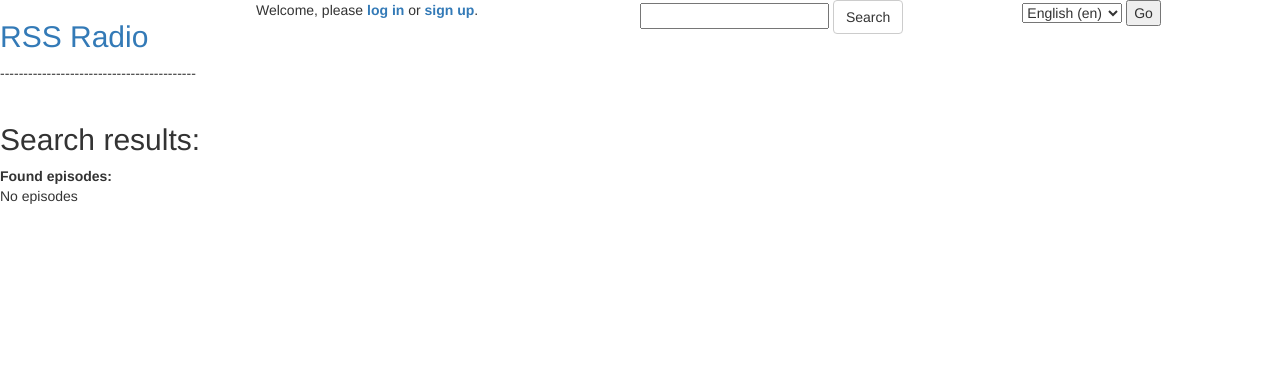
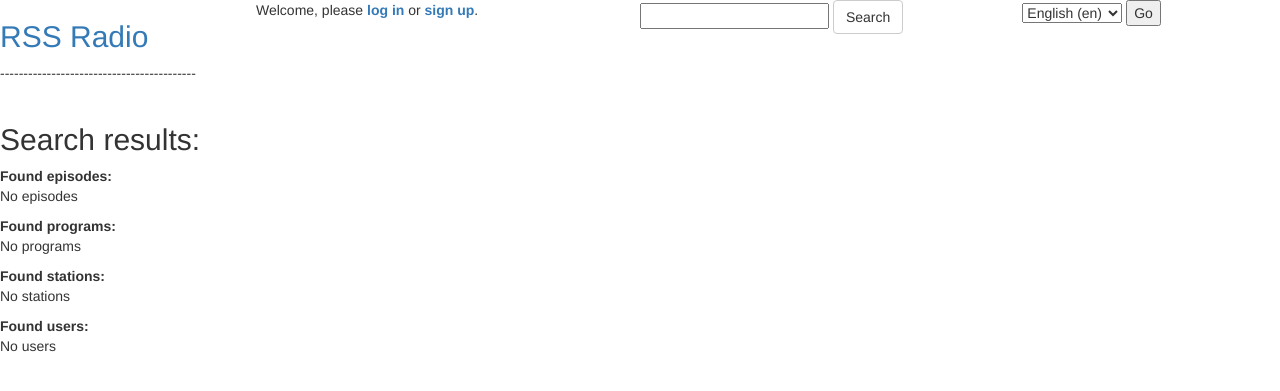
Before and after one commit to FerbLee/RSS-Radio, a Django app: template rss_feed/templates/rss_feed/search_results.html in a window 1280 px wide. Shown: the top 391 px of the page. Run offline with Django 3.2, Linux system fonts and the light colour scheme; the template is opened without the code that fills it, so the values that code supplies are empty; parts of the project's set-up code (start-up, migrations or seed data) failed here and were passed over; some libraries are stand-ins or nearby versions.

Commit message:
Added search for Program, stations and users

```diff
--- a/rss_feed/templates/rss_feed/search_results.html
+++ b/rss_feed/templates/rss_feed/search_results.html
@@ -4,7 +4,7 @@
 
 <h2>Search results:</h2>
 
-<div  class="section-title" id="station-title"><b>{% trans "Found episodes:" %}</b></div>
+<div  class="section-title"><b>{% trans "Found episodes:" %}</b></div>
 {% if episodes %}
 	<div class="grid-container">
 	{% for episode in episodes %}
@@ -19,4 +19,51 @@
 {% else %}
     <p>{% trans "No episodes" %}</p>
 {% endif %}
+
+<div  class="section-title" ><b>{% trans "Found programs:" %}</b></div>
+{% if programs %}
+	<div class="grid-container">
+	{% for program in programs %}
+        <div class="grid-item" >
+        	<a href="{% url 'rss_feed:detail_program' program.id %}">
+        	<img src="{{ program.image.path.url }}" width='100'>
+        	<p>{{ program.name }}</p></a>
+        </div>
+	{% endfor %}
+	</div>
+{% else %}
+    <p>{% trans "No programs" %}</p>
+{% endif %}
+
+<div  class="section-title" ><b>{% trans "Found stations:" %}</b></div>
+{% if stations %}
+	<div class="grid-container">
+	{% for station in stations %}
+        <div class="grid-item" >
+        	<a href="{% url 'rss_feed:detail_station' station.id %}">
+        	<img src="{{ station.logo.path.url }}" width='100'>
+        	<p>{{ station.name }}</p></a>
+        </div>
+	{% endfor %}
+	</div>
+{% else %}
+    <p>{% trans "No stations" %}</p>
+{% endif %}
+
+
+<div  class="section-title" ><b>{% trans "Found users:" %}</b></div>
+{% if users %}
+	<div class="grid-container">
+	{% for user in users %}
+        <div class="grid-item" >
+        	<a href="{% url 'rss_feed:detail_user' user.id %}">
+        	<img src="{{ user.userprofile.avatar.path.url }}" width='100'>
+        	<p>{{ user.username }}</p></a>
+        </div>
+	{% endfor %}
+	</div>
+{% else %}
+    <p>{% trans "No users" %}</p>
+{% endif %}
+
 {% endblock %}
--- a/rss_feed/views.py
+++ b/rss_feed/views.py
@@ -21,7 +21,8 @@ from django.utils import timezone
 from rss_feed.models import BCM_DIGITAL, BCM_FM, BCM_TV, SHAREABLE_OPTIONS,\
     ADMT_ADMIN, StationAdmin, ProgramAdmin, CO_ENABLE, SH_TF, SH_AF
 from django.http.response import HttpResponseNotFound
-from .search_view_functions import textbox_search_episode
+from .search_view_functions import textbox_search_episode, textbox_search_program, textbox_search_station, \
+    textbox_search_user
 
 class IndexView(generic.ListView):
 
@@ -1385,9 +1386,15 @@ def search(request):
 
             word_list = raw_string.split(' ')
 
-            episodes = textbox_search_episode(word_list)
+            episodes = textbox_search_episode(word_list)[0:8]
+            programs = textbox_search_program(word_list)[0:8]
+            stations = textbox_search_station(word_list)[0:8]
+            users = textbox_search_user(word_list)[0:8]
 
-            return render(request, 'rss_feed/search_results.html', {'episodes': episodes})
+            return render(request, 'rss_feed/search_results.html', {'episodes': episodes,
+                                                                    'programs':programs,
+                                                                    'stations':stations,
+                                                                    'users':users})
 
         else:
             print('ERROR')
```
Also changed, not shown: rss_feed/search_view_functions.py (+78 -8 lines).
